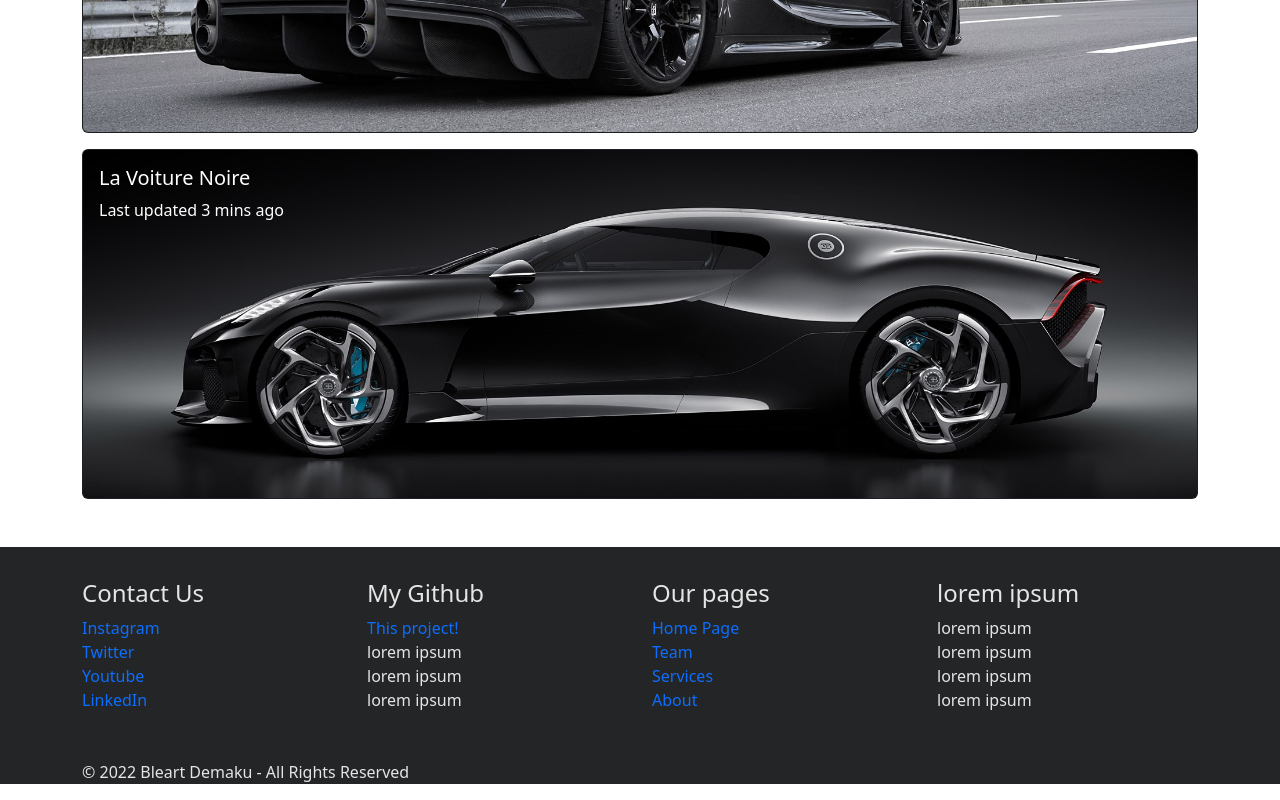
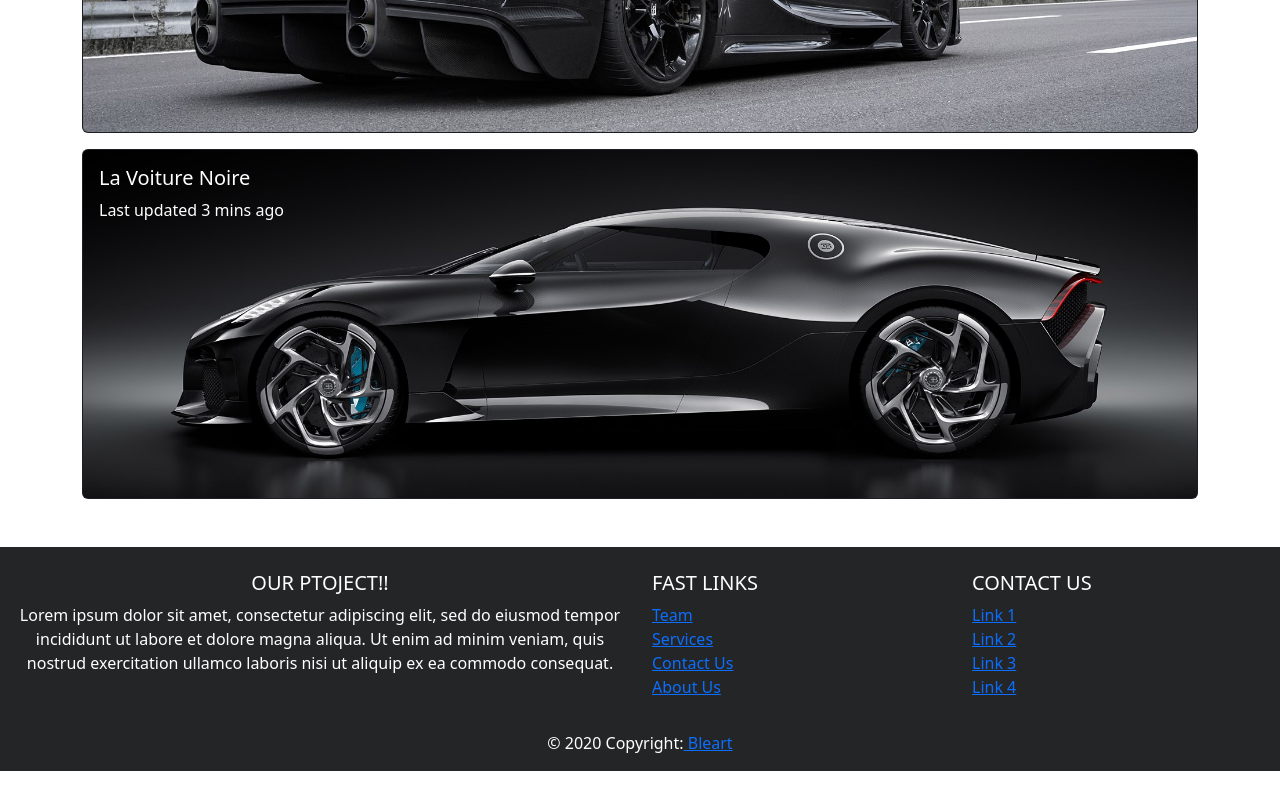
Before and after one commit to bleartdemaku/myproject, a React (Create React App) app: page /home in a window 1280 px wide. Shown: the part 3064-3864 px from the top of the page. After the commit the page ends 3835 px from the top, so only its background shows below. Built offline with nearby package versions, Linux system fonts and the light colour scheme; a web font is replaced by a local one.

Commit message:
Fized footer

```diff
--- a/data/db.json
+++ b/data/db.json
@@ -40,6 +40,24 @@
       "title": "test test",
       "body": "this is just a test description",
       "image": "https://cdn-icons-png.flaticon.com/512/2335/2335153.png"
+    },
+    {
+      "id": 4,
+      "title": "test test",
+      "body": "this is just a test description",
+      "image": "https://cdn-icons-png.flaticon.com/512/2202/2202112.png"
+    },
+    {
+      "id": 5,
+      "title": "test test",
+      "body": "this is just a test description",
+      "image": "https://cdn-icons-png.flaticon.com/512/1864/1864593.png"
+    },
+    {
+      "id": 6,
+      "title": "test test",
+      "body": "this is just a test description",
+      "image": "https://cdn-icons-png.flaticon.com/512/2335/2335153.png"
     }
   ]
 }
--- a/db.json
+++ /dev/null
@@ -1,19 +0,0 @@
-{
-  "posts": [
-    {
-      "id": 1,
-      "title": "json-server",
-      "author": "typicode"
-    }
-  ],
-  "comments": [
-    {
-      "id": 1,
-      "body": "some comment",
-      "postId": 1
-    }
-  ],
-  "profile": {
-    "name": "typicode"
-  }
-}
--- a/src/components/Footer/Footer.jsx
+++ b/src/components/Footer/Footer.jsx
@@ -1,61 +1,65 @@
 import React from "react";
-import './Footer.scss';
+import "./Footer.scss";
 
-function Footer() {
-  return (
-    <div className="main-footer">
-      <div className="container">
-        <div className="row">
-          {/* Cloumn 1 */}
-          <div className="part col-md-3 col-sm-6">
-            <h4>Contact Us</h4>
+const Footer = () => (
+  <footer className="main-footer font-small blue pt-4">
+    <div className="container-fluid text-center text-md-left">
+      <div className="row text-white">
+        <div className="col-md-6 mt-md-0 mt-3">
+          <h5 className="text-uppercase">Our ptoject!!</h5>
+          <p>
+            Lorem ipsum dolor sit amet, consectetur adipiscing elit, sed do
+            eiusmod tempor incididunt ut labore et dolore magna aliqua. Ut enim
+            ad minim veniam, quis nostrud exercitation ullamco laboris nisi ut
+            aliquip ex ea commodo consequat.
+          </p>
+        </div>
+
+        <hr className="clearfix w-100 d-md-none pb-0" />
+
+        <div className="col-md-3 mb-md-0 mb-3 links">
+          <h5 className="text-uppercase">Fast Links</h5>
           <ul className="list-unstyled">
-              <li><a href="#">Instagram</a></li>
-              <li><a href="#">Twitter</a></li>
-              <li><a href="#">Youtube</a></li>
-              <li><a href="#">LinkedIn</a></li>
+            <li>
+              <a href="/team">Team</a>
+            </li>
+            <li>
+              <a href="/services">Services</a>
+            </li>
+            <li>
+              <a href="/contact">Contact Us</a>
+            </li>
+            <li>
+              <a href="/about">About Us</a>
+            </li>
           </ul>
         </div>
-          {/* Cloumn 2 */}
-          <div className="part col-md-3 col-sm-6">
-            <h4>My Github</h4>
+
+        <div className="col-md-3 mb-md-0 mb-3 links">
+          <h5 className="text-uppercase">Contact Us</h5>
           <ul className="list-unstyled">
-              <li><a href="https://github.com/bleartdemaku/myproject">This project!</a></li>
-              <li>lorem ipsum</li>
-              <li>lorem ipsum</li>
-              <li>lorem ipsum</li>
-            </ul>
-          </div>
-          {/* Cloumn 3 */}
-          <div className="part col-md-3 col-sm-6">
-            <h4>Our pages</h4>
-            <ul className="list-unstyled">
-              <li><a href="./home">Home Page</a></li>
-              <li><a href="./team">Team</a></li>
-              <li><a href="./services">Services</a></li>
-              <li><a href="./about">About</a></li>
-            </ul>
-          </div>
-          {/* Cloumn 4 */}
-          <div className="part col-md-3 col-sm-6">
-            <h4>lorem ipsum</h4>
-            <ul className="list-unstyled">
-              <li>lorem ipsum</li>
-              <li>lorem ipsum</li>
-              <li>lorem ipsum</li>
-              <li>lorem ipsum</li>
+            <li>
+              <a href="#!">Link 1</a>
+            </li>
+            <li>
+              <a href="#!">Link 2</a>
+            </li>
+            <li>
+              <a href="#!">Link 3</a>
+            </li>
+            <li>
+              <a href="#!">Link 4</a>
+            </li>
           </ul>
         </div>
       </div>
-        {/* Footer Bottom */}
-        <div className="footer-bottom">
-          <p className="text-xs-center">
-            &copy; {new Date().getFullYear()} Bleart Demaku - All Rights Reserved
-          </p>
     </div>
+
+    <div className="footer-copyright text-center py-3 text-white">
+      © 2020 Copyright:
+      <a href="#!"> Bleart</a>
     </div>
-    </div>
+  </footer>
 );
-}
 
 export default Footer;
--- a/src/components/Footer/Footer.scss
+++ b/src/components/Footer/Footer.scss
@@ -2,26 +2,9 @@
 
 .main-footer {
   background-color: $gray5;
-  width: 100%;
 
-  .list-unstyled {
-    color: $light;
+  .links{
+    text-align: left;
   }
 
-  a {
-    text-decoration: none;
-  }
-
-  .footer-bottom {
-    color: $light;
-    padding-top: 2rem;
-  }
-
-  h4 {
-    color: $light;
-  }
-
-  .part {
-    padding-top: 2rem;
-  }
 }
```
Also changed, not shown: src/components/Navbar/NavbarBootstrap.jsx (+1 -17 lines). Lines whose indentation alone changed are shown as unchanged.
